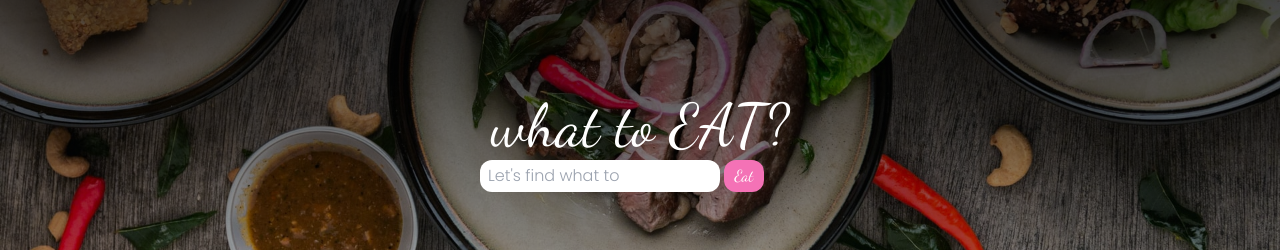
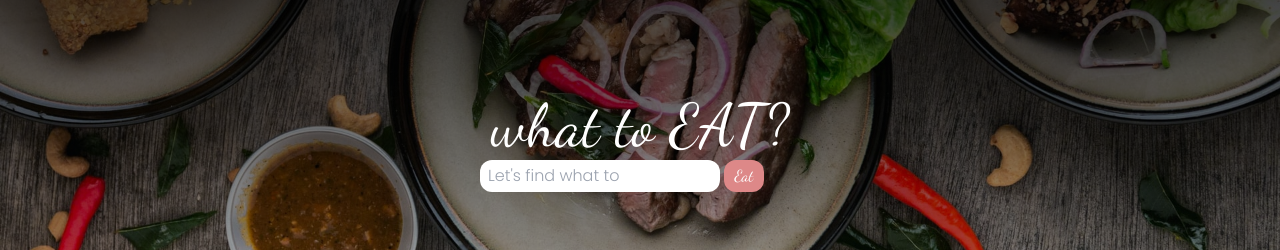
Before and after one commit to BurakOzcancf/what-to-eat, a React (Create React App) app: page / in a window 1280 px wide. Shown: the top 250 px of the page. Built offline with nearby package versions, Linux system fonts and the light colour scheme; no server answers.

Commit message:
colour corrected

```diff
--- a/src/components/Main.js
+++ b/src/components/Main.js
@@ -47,7 +47,7 @@ const Main = () => {
             <div className='h-96 bg-home-bg bg-bottom bg-cover bg-no-repeat'></div>
             <form onSubmit={handleSubmit} className='absolute w-80 top-40 left-1/2 -translate-x-1/2'>
                 <input value={search} onChange={(e) => setSearch(e.target.value)} placeholder="Let's find what to" className='w-60 rounded-xl px-2 py-1' type="text" />
-                <input type='submit' value='Eat' className='bg-pink-400 font-Dancing ml-1 rounded-xl w-10 px-2 py-1 text-white' />
+                <input type='submit' value='Eat' className='bg-favicon font-Dancing ml-1 rounded-xl w-10 px-2 py-1 text-white' />
             </form>
             <Router>
                 <div className="grid lg:grid-cols-4 grid-cols-2 gap-2 justify-center h-96 p-5 text-white text-lg">
--- a/tailwind.config.js
+++ b/tailwind.config.js
@@ -2,6 +2,9 @@ module.exports = {
   content: ["./src/**/*.{js,jsx,ts,tsx}",],
   theme: {
     extend: {
+      colors: {
+        favicon: "#DD8888"
+      },
       fontFamily: {
         'Dancing': "Dancing Script, cursive",
         'Poppins': "Poppins, sans-serif;"
```
